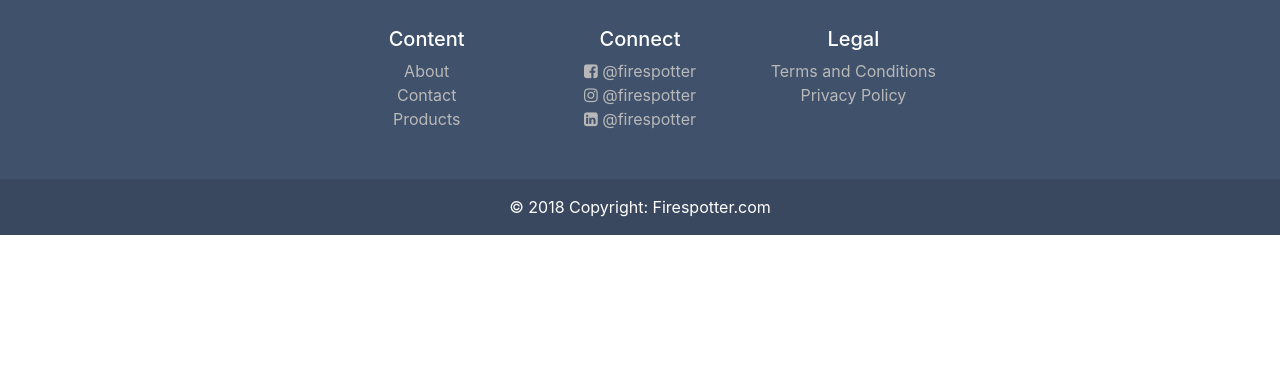
After one commit to UF-CEN4914/firespotter, a Django app: template firespotter/templates/sign_in_base.html in a window 1280 px wide. The commit adds this page. Shown: the part 433-800 px from the top of the page. Run offline with Django 3.2, Linux system fonts and the light colour scheme; the template is opened without the code that fills it, so the values that code supplies are empty; some libraries are stand-ins or nearby versions.

Commit message:
Add sign in navbar/footer

```diff
--- /dev/null
+++ b/firespotter/templates/sign_in_base.html
@@ -0,0 +1,135 @@
+<link rel="stylesheet" href="https://stackpath.bootstrapcdn.com/bootstrap/4.1.3/css/bootstrap.min.css" integrity="sha384-MCw98/SFnGE8fJT3GXwEOngsV7Zt27NXFoaoApmYm81iuXoPkFOJwJ8ERdknLPMO" crossorigin="anonymous">
+<link rel="stylesheet" href="https://fonts.googleapis.com/css?family=Varela+Round">
+<link href="//maxcdn.bootstrapcdn.com/font-awesome/4.3.0/css/font-awesome.min.css" rel="stylesheet"></link>
+
+<script src="https://code.jquery.com/jquery-3.3.1.slim.min.js" integrity="sha384-q8i/X+965DzO0rT7abK41JStQIAqVgRVzpbzo5smXKp4YfRvH+8abtTE1Pi6jizo" crossorigin="anonymous"></script>
+<script src="https://cdnjs.cloudflare.com/ajax/libs/popper.js/1.14.3/umd/popper.min.js" integrity="sha384-ZMP7rVo3mIykV+2+9J3UJ46jBk0WLaUAdn689aCwoqbBJiSnjAK/l8WvCWPIPm49" crossorigin="anonymous"></script>
+<script src="https://stackpath.bootstrapcdn.com/bootstrap/4.1.3/js/bootstrap.min.js" integrity="sha384-ChfqqxuZUCnJSK3+MXmPNIyE6ZbWh2IMqE241rYiqJxyMiZ6OW/JmZQ5stwEULTy" crossorigin="anonymous"></script>
+
+<nav class="navbar navbar-expand-lg navbar-light bg-light">
+   <a class="navbar-brand" href="#">Firespotter</a>
+   <button class="navbar-toggler" type="button" data-toggle="collapse" data-target="#navbarNav" aria-controls="navbarNav" aria-expanded="false" aria-label="Toggle navigation">
+   <span class="navbar-toggler-icon"></span>
+   </button>
+   <div class="collapse navbar-collapse" id="navbarNav">
+      <ul class="navbar-nav">
+         <li class="nav-item active">
+            <a class="nav-link" href="/"> Profile <span class="sr-only">(current)</span></a>
+         </li>
+         <li class="nav-item">
+            <a class="nav-link" href="/about">View Organization</a>
+         </li>
+         <li class="nav-item">
+            <a class="nav-link" href="/contact">Sign Out</a>
+         </li>
+      </ul>
+   </div>
+</nav>
+
+<body id="main">
+    {% block page_content %}{% endblock %}
+</body>
+
+<footer class="page-footer font-small pt-4">
+    <div class="logo-container">
+        <div class="logo">
+            <img src="https://raw.githubusercontent.com/thoughtbot/refills/master/source/images/placeholder_square.png"
+            alt="Logo image">
+        </div>
+    </div>
+    <div class="container-fluid text-center">
+        <div class="row">
+            <div class="col-md-4 mt-md-0 mt-3">
+                <h5>Content</h5>
+                <ul class="list-unstyled">
+                    <li>
+                        <a href="/about">About</a>
+                    </li>
+                    <li>
+                        <a href="/contact">Contact</a>
+                    </li>
+                    <li>
+                        <a href="#!">Products</a>
+                    </li>
+                </ul>
+            </div>
+            <hr class="clearfix w-100 d-md-none pb-3">
+            <div class="col-md-4 mb-md-0 mb-3">
+                <h5>Connect</h5>
+                <ul class="list-unstyled">
+                    <li>
+                        <a href="#!"> <i class="fa fa-facebook-square"></i> @firespotter</a>
+                    </li>
+                    <li>
+                        <a href="#!"> <i class="fa fa-instagram"></i> @firespotter</a>
+                    </li>
+                    <li>
+                        <a href="#!"><i class="fa fa-linkedin-square"></i> @firespotter</a>
+                    </li>
+                </ul>
+            </div>
+            <div class="col-md-4 mb-md-0 mb-3">
+                <h5>Legal</h5>
+                <ul class="list-unstyled">
+                    <li>
+                        <a href="#!">Terms and Conditions</a>
+                    </li>
+                    <li>
+                        <a href="#!">Privacy Policy</a>
+                    </li>
+                </ul>
+            </div>
+        </div>
+    </div>
+    <div class="footer-copyright text-center py-3">© 2018 Copyright:
+        <a href="/"> Firespotter.com</a>
+    </div>
+</footer>
+
+<style>
+    :root {
+        --nav-bg-color: #ccc;
+        --footer-bg-color: #40526B;
+        --footer-bg-color-dark: #39485e;
+        --font-color: #fff;
+        --main-bg-color: #fff;
+        --sign-in-box-bg-color: #fff;
+        --sign-in-box-border-color: #ccc;
+    }
+    .col-md-4 {
+        padding: 1em 1em 2em 1em;
+    }
+    .logo-container .logo {
+        width: 50%;
+        margin: 2em auto;
+        text-align: center;
+    }
+    .footer-copyright {
+        padding: 2em;
+        background-color: var(--footer-bg-color-dark);
+    }
+    #main {
+        background-color: var(--main-bg-color);
+        height: 100%;
+    }
+    a {
+        color: #fff;
+    }
+    a:hover {
+        color: #ccc;
+        text-decoration: none;
+    }
+    footer {
+        background-color: var(--footer-bg-color);
+        color: var(--font-color);
+    }
+    footer .container-fluid {
+        width: 50%;
+    }
+    footer .container-fluid a {
+        color: #b8b8b8;
+    }
+    footer .container-fluid a:hover {
+        color: #fff;
+    }
+</style>
--- a/organizations/templates/show.html
+++ b/organizations/templates/show.html
@@ -1,2 +1,6 @@
+{% extends "sign_in_base.html" %}
+
+{% block page_content %}
 <h1> Organization Show Page </h1>
-<h1> {{ org.name }}
+<h1> {{ org.name }} </h1>
+{% endblock %}
```
